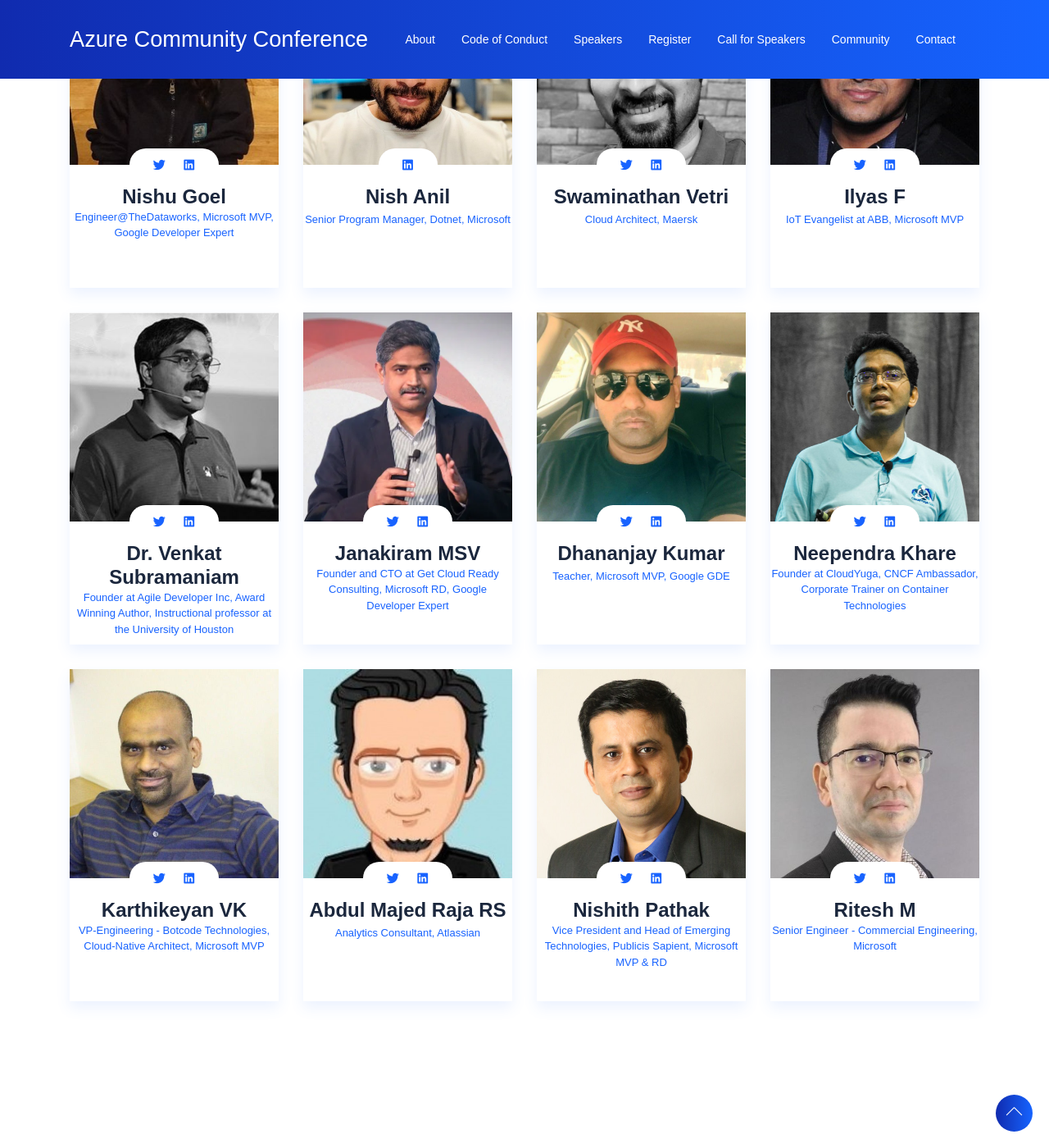
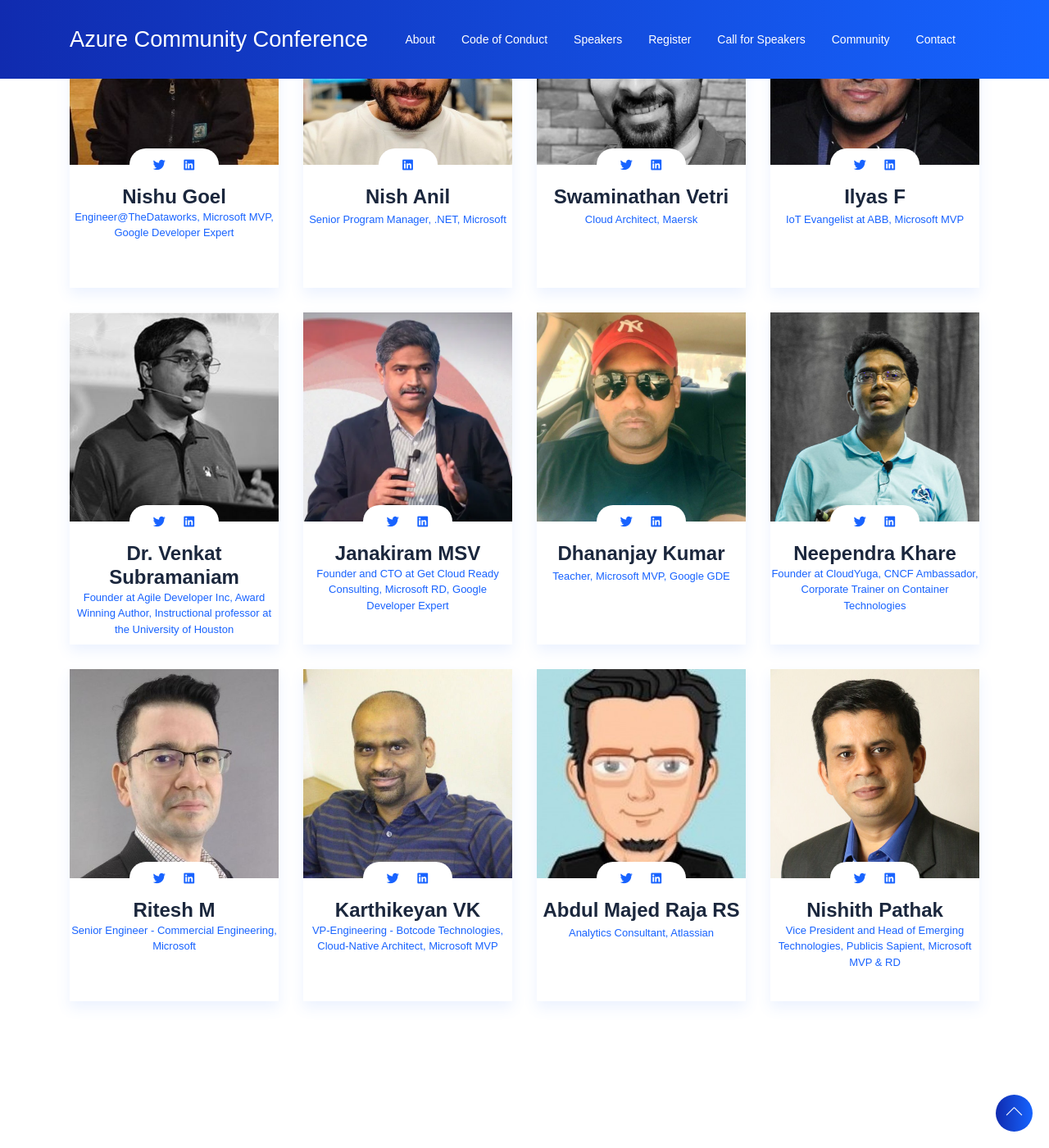
Before and after one commit to azconf-dev/azconf-dev.github.io, a Jekyll site: the page built from index.html, in a window 1280 px wide and 1400 px high, scrolled down 2519 px. Shown: the whole window at 82% size. Built offline with Jekyll 4.4.1, drawn with Linux system fonts in a browser that asks for light colours; some web fonts are replaced; a script that is not in the unit is left out; some of the changed text lies outside the part shown.

Commit message:
Corrected typos

```diff
--- a/_data/2020/about.json
+++ b/_data/2020/about.json
@@ -2,7 +2,7 @@
     "about_line1": "Azure Community Conference will be a 3 day multi-track virtual conference between 24-26 November 2020. The conference is aimed at Cloud and Web Developers working with open source and cloud native technologies on the Microsoft Stack.",
     "about_line2": "We host technology experts around the globe to educate, network, and share their expertise with our global attendees on",
     "topics": [
-        ".Net/C#/Asp.Net/Developer Technologies (anything that runs on Azure)",
+        ".NET/C#/ASP.NET/Developer Technologies (anything that runs on Azure)",
         "Front-end/Javascript Frameworks/UI/UX",
         "DevOps and Cloud Native Technologies on Azure",
         "Data, IoT and Application Security",
--- a/_data/2020/speakers.json
+++ b/_data/2020/speakers.json
@@ -10,7 +10,7 @@
 	{
 		"name": "Nish Anil",
 		"pic": "/assets/images/Nish.jpeg",
-		"title": "Senior Program Manager, Dotnet, Microsoft",
+		"title": "Senior Program Manager, .NET, Microsoft",
 		"linkedin": "https://www.linkedin.com/in/nanil/",
 		"facebook": "#"
 	},
@@ -58,6 +58,13 @@
 		"twitter": "#"
 	},
 	{
+		"name": "Ritesh M",
+		"pic": "/assets/images/ritesh.jpg",
+		"title": "Senior Engineer - Commercial Engineering, Microsoft",
+		"linkedin": "https://www.linkedin.com/in/nishithpathak/",
+		"twitter": "#"
+	},
+	{
 		"name": "Karthikeyan VK",
 		"pic": "/assets/images/Karthikeyan.jpg",
 		"title": "VP-Engineering - Botcode Technologies, Cloud-Native Architect, Microsoft MVP",
@@ -77,12 +84,5 @@
 		"title": "Vice President and Head of Emerging Technologies, Publicis Sapient, Microsoft MVP & RD",
 		"linkedin": "https://www.linkedin.com/in/nishithpathak/",
 		"twitter": "#"
-	},
-	{
-		"name": "Ritesh M",
-		"pic": "/assets/images/ritesh.jpg",
-		"title": "Senior Engineer - Commercial Engineering, Microsoft",
-		"linkedin": "https://www.linkedin.com/in/nishithpathak/",
-		"twitter": "#"
 	}
 ]
```
